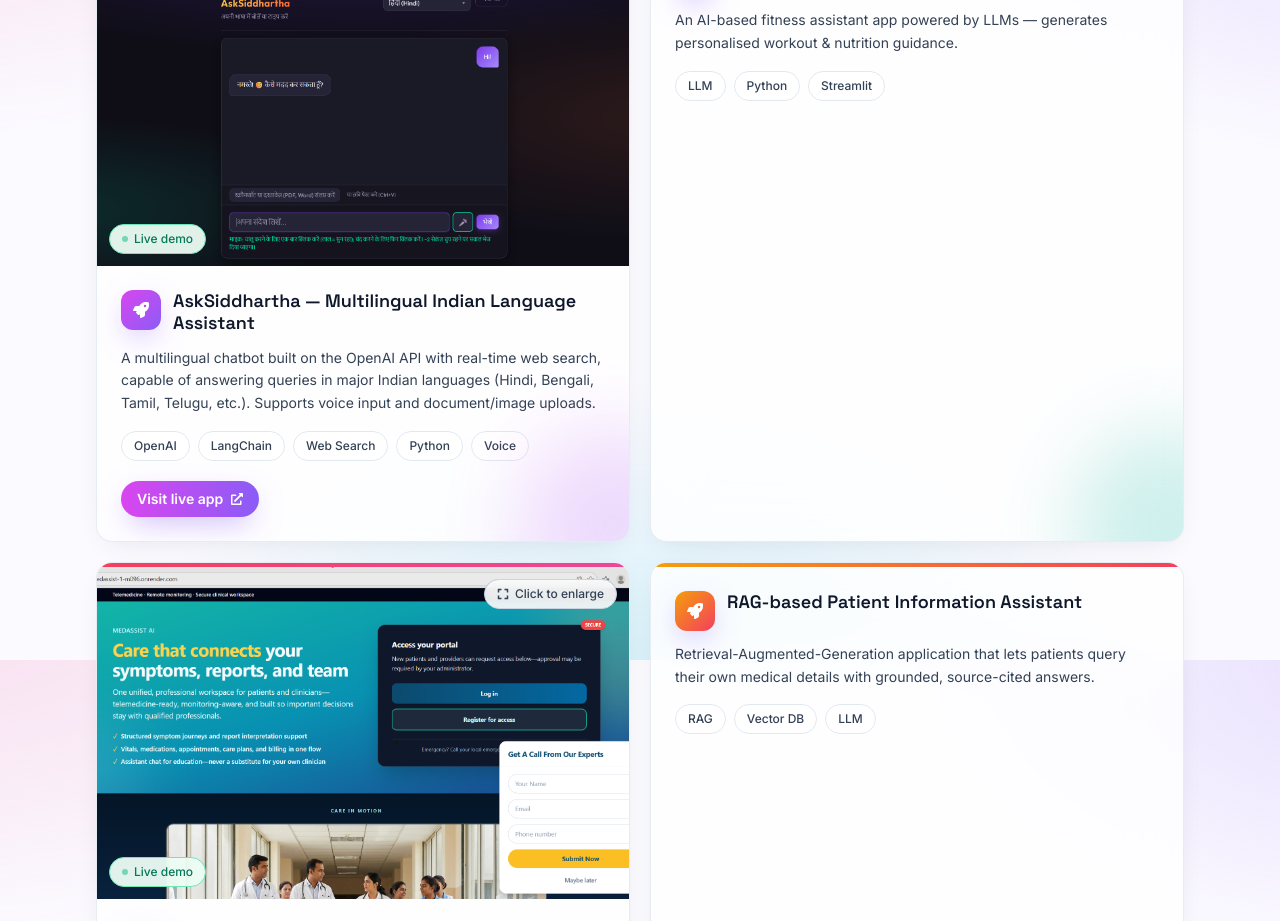
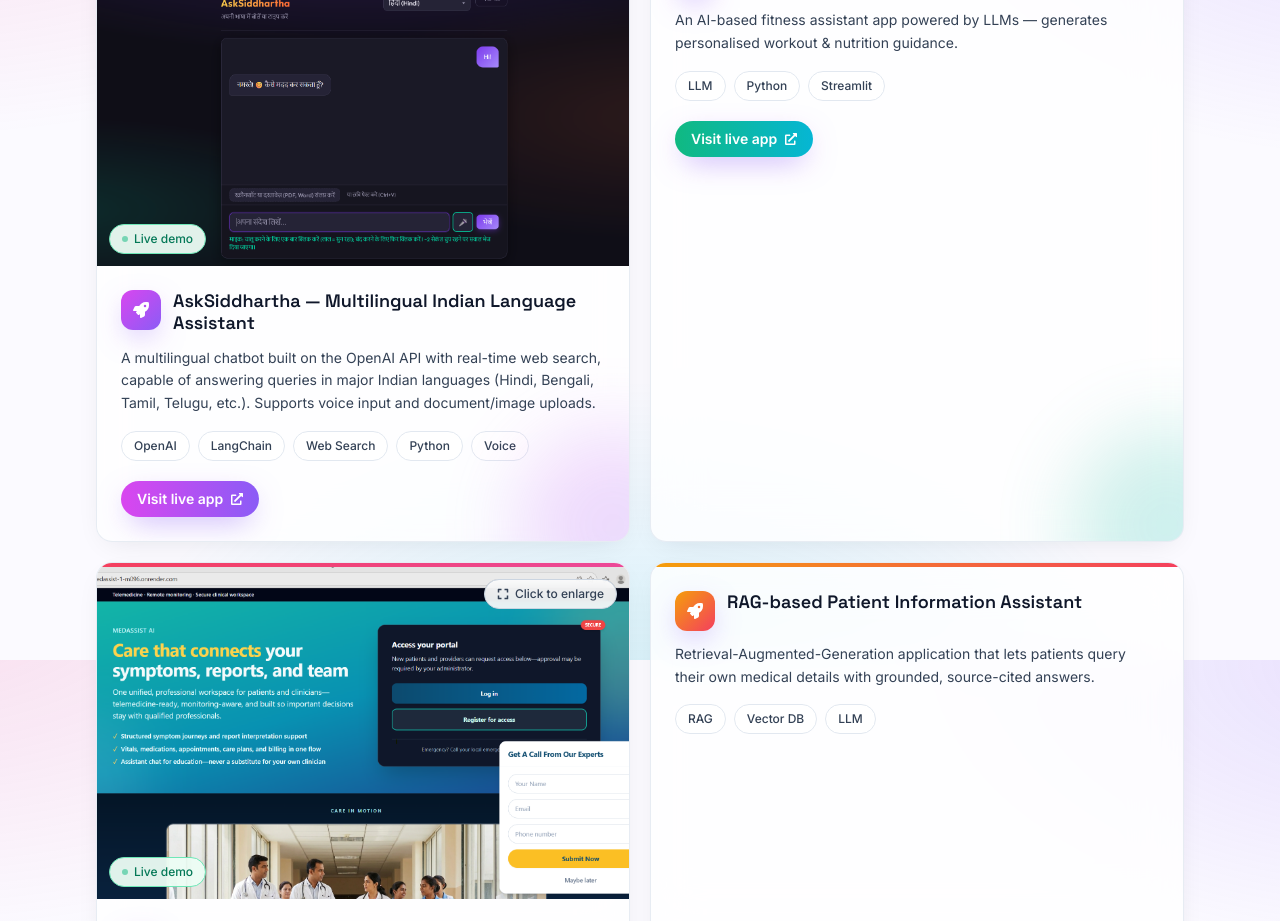
Before and after one commit to siddhartha4u2c/siddharthaborpuzari, a React (Vite) app: page / in a window 1280 px wide. Shown: the part 4140-5061 px from the top of the page. Built offline with nearby package versions, Linux system fonts and the light colour scheme.

Commit message:
Update data.ts

```diff
--- a/src/data.ts
+++ b/src/data.ts
@@ -148,6 +148,7 @@ export const projects: Project[] = [
       'An AI-based fitness assistant app powered by LLMs — generates personalised workout & nutrition guidance.',
     tags: ['LLM', 'Python', 'Streamlit'],
     color: 'from-emerald-500 to-cyan-500',
+    liveUrl: 'https://siddfitnessassistant-kamh.streamlit.app',
   },
   {
     title: 'MedAssist AI',
```
